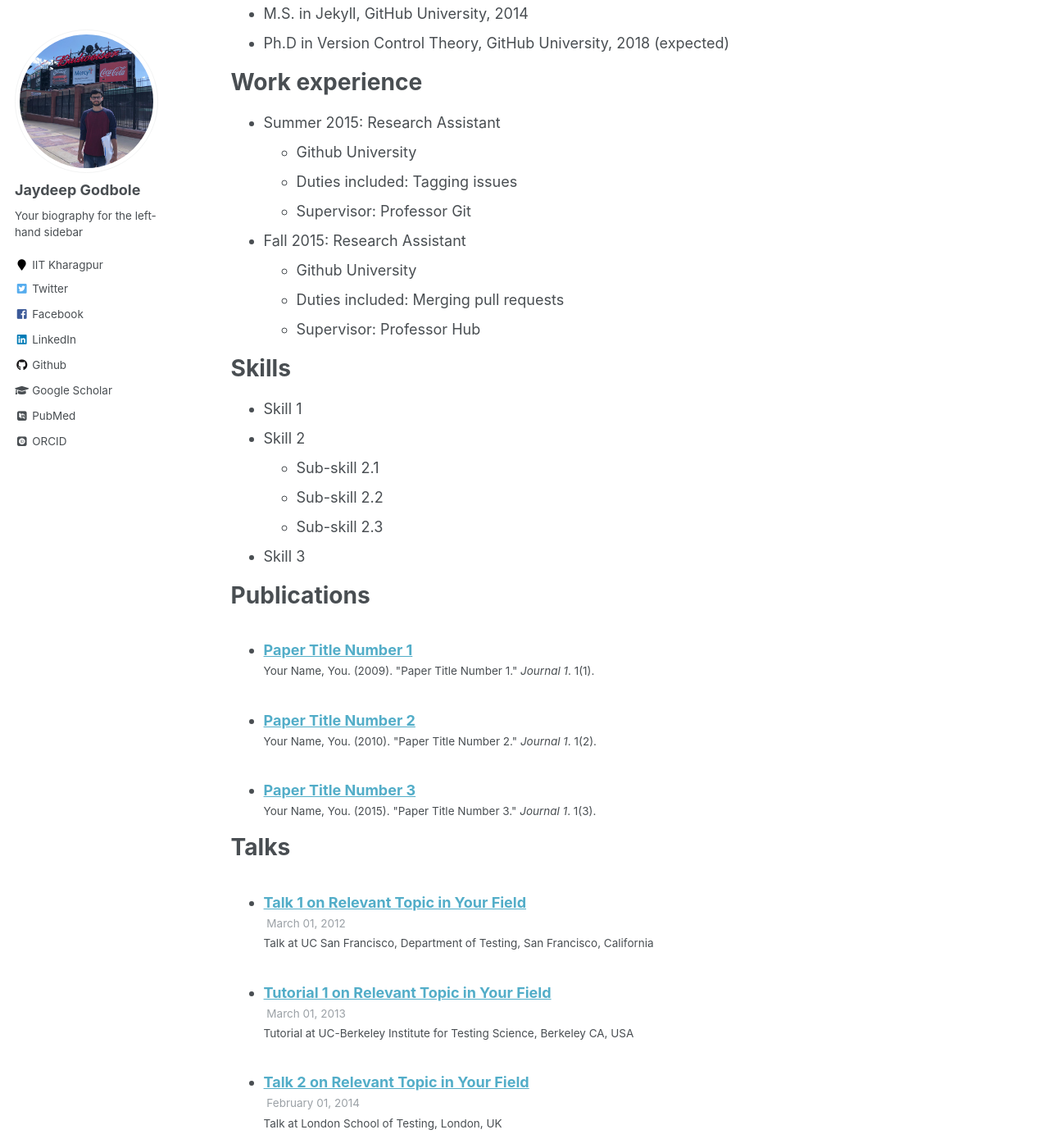
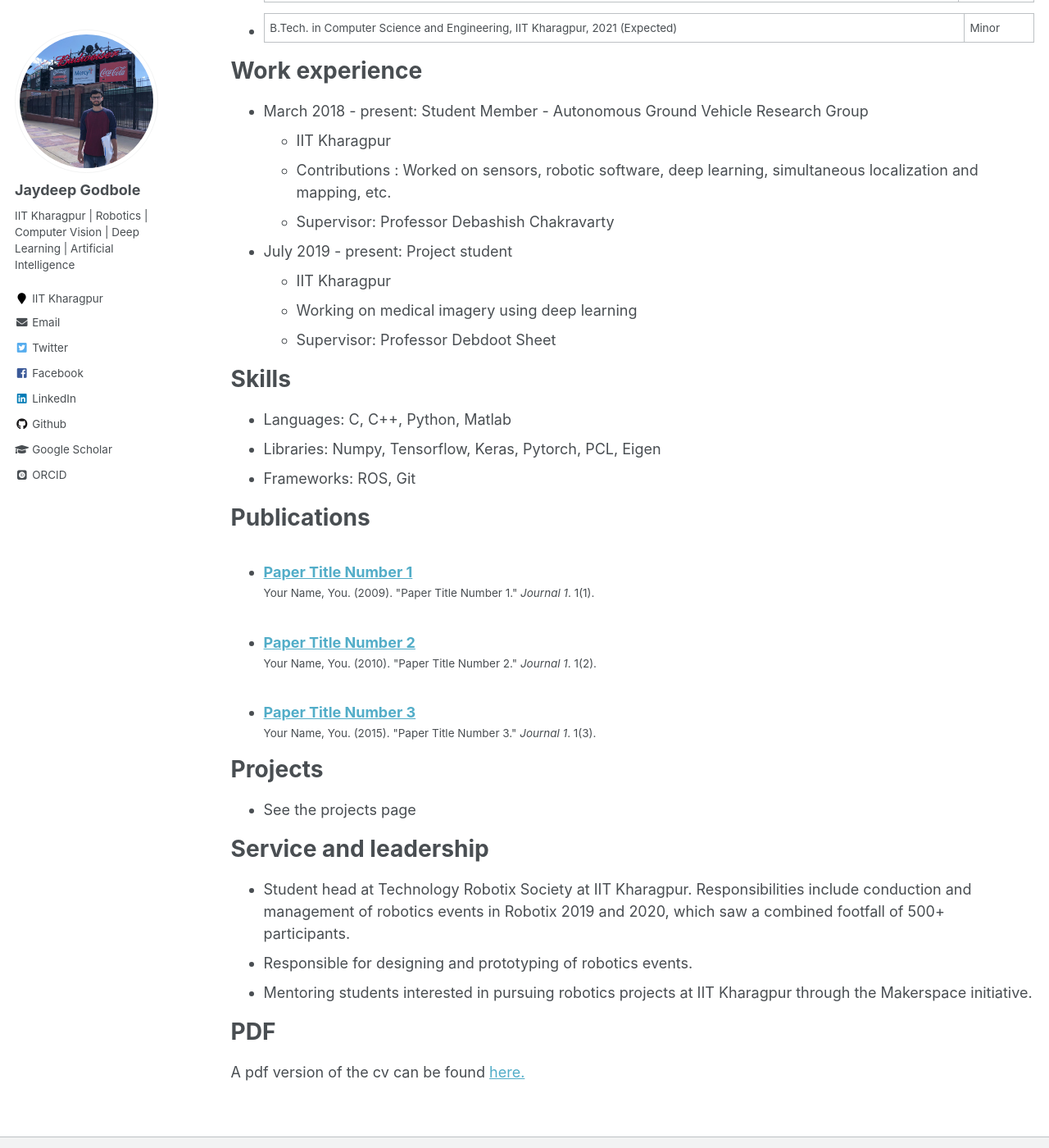
Before and after one commit to JaydeepGodbole/JaydeepGodbole.github.io, a Jekyll site: the page built from _pages/cv.md, in a window 1280 px wide and 1400 px high, scrolled down 245 px. Shown: the whole window at 82% size. Built offline with Jekyll 4.4.1, drawn with Linux system fonts in a browser that asks for light colours; some web fonts are replaced; some of the changed text lies outside the part shown.

Commit message:
Permanent_1

```diff
--- a/_config.yml
+++ b/_config.yml
@@ -10,7 +10,7 @@ locale                   : "en-US"
 title                    : "Jaydeep Godbole"
 title_separator          : "-"
 name                     : &name "Jaydeep Godbole"
-description              : &description "An Inqusitive Explorer!"
+description              : &description "Personal Website"
 url                      : https://jaydeepgodbole.github.io # the base hostname & protocol for your site e.g. "https://mmistakes.github.io"
 baseurl                  : "" # the subpath of your site, e.g. "/blog"
 repository               : "JaydeepGodbole/JaydeepGodbole.github.io"
@@ -82,12 +82,12 @@ analytics:
 author:
   name             : "Jaydeep Godbole"
   avatar           : "me.jpg"
-  bio              : "Your biography for the left-hand sidebar"
+  bio              : "IIT Kharagpur | Robotics | Computer Vision | Deep Learning | Artificial Intelligence"
   location         : "IIT Kharagpur"
   employer         :
-  pubmed           : "https://www.ncbi.nlm.nih.gov/pubmed/?term=john+snow"
+  #pubmed           : "https://www.ncbi.nlm.nih.gov/pubmed/?term=john+snow"
   googlescholar    : "http://yourfullgooglescholarurl.com"
-  email            :
+  email            : "jgodbole7@gmail.com"
   researchgate     :  # example: "https://www.researchgate.net/profile/yourprofile"
   uri              :
   bitbucket        :
@@ -255,7 +255,7 @@ sass:
 permalink: /:categories/:title/
 # paginate: 5 # amount of posts to show
 # paginate_path: /page:num/
-timezone: America/Los_Angeles # http://en.wikipedia.org/wiki/List_of_tz_database_time_zones
+timezone: Asia/Kolkata # http://en.wikipedia.org/wiki/List_of_tz_database_time_zones
 
 
 # Plugins
--- a/_pages/cv.md
+++ b/_pages/cv.md
@@ -11,30 +11,26 @@ redirect_from:
 
 Education
 ======
-* B.S. in GitHub, GitHub University, 2012
-* M.S. in Jekyll, GitHub University, 2014
-* Ph.D in Version Control Theory, GitHub University, 2018 (expected)
+* B.Tech. in Instrumentation Engineering, IIT Kharagpur, 2021 (Expected) | Major
+* B.Tech. in Computer Science and Engineering, IIT Kharagpur, 2021 (Expected) | Minor
 
 Work experience
 ======
-* Summer 2015: Research Assistant
-  * Github University
-  * Duties included: Tagging issues
-  * Supervisor: Professor Git
+* March 2018 - present: Student Member - Autonomous Ground Vehicle Research Group
+  * IIT Kharagpur
+  * Contributions : Worked on sensors, robotic software, deep learning, simultaneous localization and mapping, etc.
+  * Supervisor: Professor Debashish Chakravarty
 
-* Fall 2015: Research Assistant
-  * Github University
-  * Duties included: Merging pull requests
-  * Supervisor: Professor Hub
+* July 2019 - present: Project student
+  * IIT Kharagpur
+  * Working on medical imagery using deep learning
+  * Supervisor: Professor Debdoot Sheet
 
 Skills
 ======
-* Skill 1
-* Skill 2
-  * Sub-skill 2.1
-  * Sub-skill 2.2
-  * Sub-skill 2.3
-* Skill 3
+* Languages: C, C++, Python, Matlab
+* Libraries: Numpy, Tensorflow, Keras, Pytorch, PCL, Eigen
+* Frameworks: ROS, Git
 
 Publications
 ======
@@ -42,18 +38,16 @@ Publications
     {% include archive-single-cv.html %}
   {% endfor %}</ul>
 
-Talks
-======
-  <ul>{% for post in site.talks %}
-    {% include archive-single-talk-cv.html %}
-  {% endfor %}</ul>
-
-Teaching
-======
-  <ul>{% for post in site.teaching %}
-    {% include archive-single-cv.html %}
-  {% endfor %}</ul>
+Projects
+=====
+* See the projects page
 
 Service and leadership
 ======
-* Currently signed in to 43 different slack teams
+* Student head at Technology Robotix Society at IIT Kharagpur. Responsibilities include conduction and management of robotics events in Robotix 2019 and 2020, which saw a combined footfall of 500+ participants.
+ * Responsible for designing and prototyping of robotics events.
+ * Mentoring students interested in pursuing robotics projects at IIT Kharagpur through the Makerspace initiative.
+
+PDF
+======
+A pdf version of the cv can be found <a href="https://github.com/JaydeepGodbole/JaydeepGodbole.github.io/files/jaydeep-resume.pdf" target="_blank">here.</a>
```
Also changed, not shown: _pages/about.md (+11 -39 lines), 3 other files.
